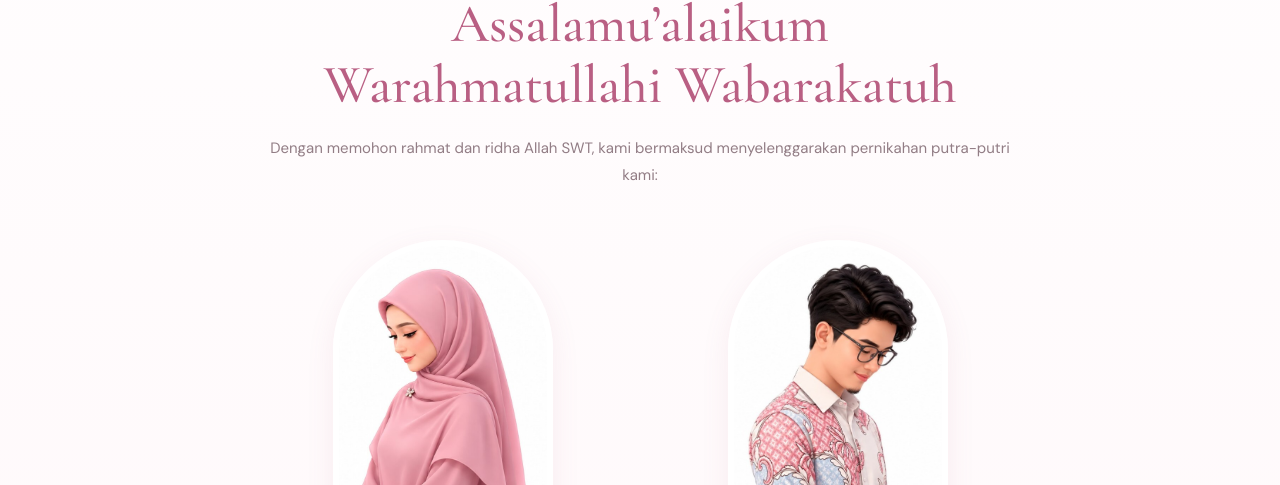
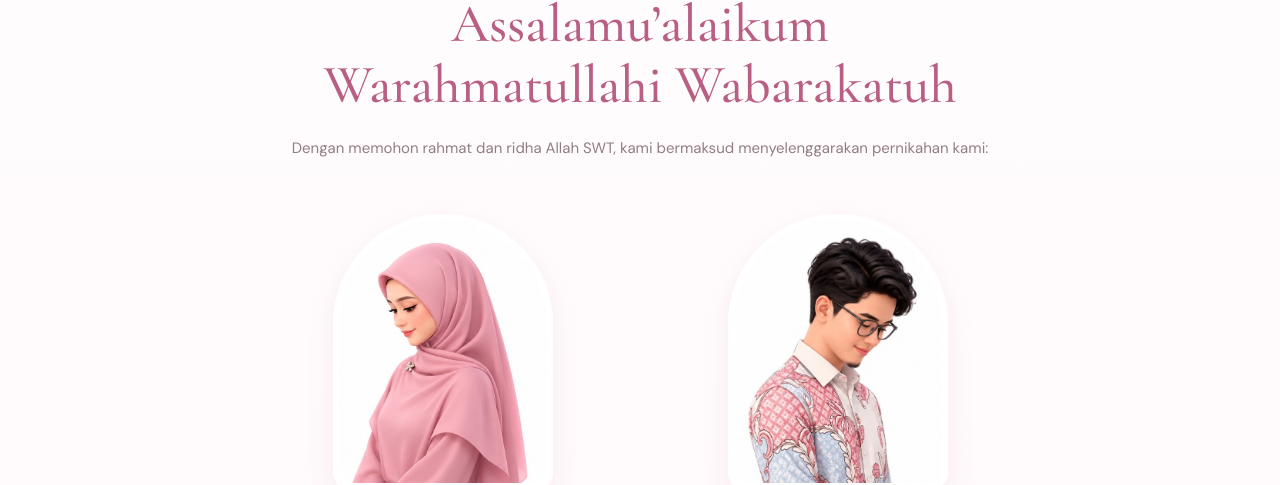
Before and after one commit to fydsnbee/wedding-, a plain HTML site: page index.html in a window 1280 px wide. Shown: the part 1258-1743 px from the top of the page. Drawn offline with nearby package versions, Linux system fonts and the light colour scheme; a web font is replaced by a local one.

Commit message:
Update index.html

```diff
--- a/index.html
+++ b/index.html
@@ -72,7 +72,7 @@ PANDUAN EDIT CEPAT:
   <div class="ornament">✦</div>
   <div class="eyebrow">We Are Getting Married</div>
   <h2>Assalamu’alaikum<br>Warahmatullahi Wabarakatuh</h2>
-  <p class="muted">Dengan memohon rahmat dan ridha Allah SWT, kami bermaksud menyelenggarakan pernikahan putra-putri kami:</p>
+  <p class="muted">Dengan memohon rahmat dan ridha Allah SWT, kami bermaksud menyelenggarakan pernikahan kami:</p>
   <div class="couple-grid">
    <article class="person">
       <style> .ig-link{display:inline-flex;align-items:center;justify-content:center;width:38px;height:38px;border-radius:50%;border:1px solid var(--rose);color:var(--rose-deep);background:white;margin:0 0 8px;transition:.2s}
```
